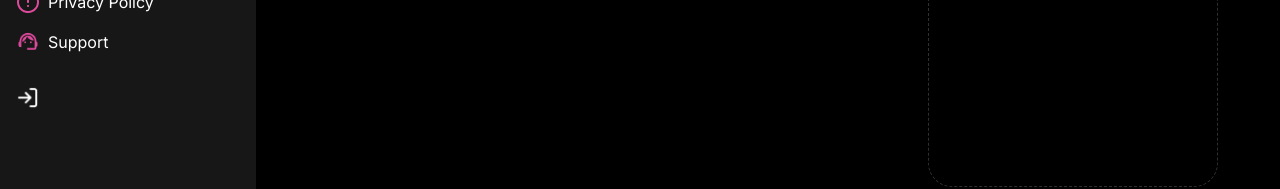
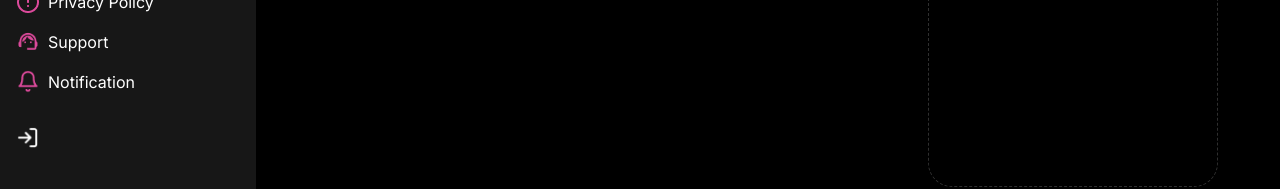
Before and after one commit to saribghouri/nightlife, a Next.js app: page /bar in a window 1280 px wide. Shown: the part 468-657 px from the top of the page. Built offline with nearby package versions, Linux system fonts and the light colour scheme; no server answers.

Commit message:
update notification icon

```diff
--- a/src/app/notification/page.jsx
+++ b/src/app/notification/page.jsx
@@ -39,13 +39,14 @@ export default function Page() {
                     <div className="lineColor 2xl:w-[40%] w-[90%] p-[2px]">
                     </div>
                 </div>
-                <div className="userTable relative pt-4 px-4 m-4 max-w-[780.33px] h-[571.59px]  rounded-t-2xl">
+                <div className="userTable relative pt-4 px-4 m-4 max-w-[780.33px] h-[571.59px] rounded-t-2xl">
                     <div className="flex w-full pt-10 items-center justify-center">
                         <div className="LeftlineColor p-[2px] w-full"></div>
                         <div className="text-[19.51px] px-2">Host</div>
                         <div className="RightlineColor p-[2px] w-full"></div>
                     </div>
-                    {
+                  <div className="h-[90%] overflow-scroll">
+                  {
                         userData?.map((item, index) => {
                             return (
                                 <div key={index} className="bg-black bg-opacity-80 userBorder rounded-3xl mt-2 my-1 p-2 flex items-center justify-between">
@@ -56,6 +57,7 @@ export default function Page() {
                             )
                         })
                     }
+                  </div>
                 </div>
             </Layout>
         </>
--- a/src/components/Layout.jsx
+++ b/src/components/Layout.jsx
@@ -11,6 +11,7 @@ import Shield from '../../public/asset/images/shield.png'
 import TermsIcon from '../../public/asset/images/termsIcon.png'
 import Privacy from '../../public/asset/images/privacy.png'
 import Support from '../../public/asset/images/support.png'
+import Notification from '../../public/asset/images/notification.png'
 import Image from "next/image";
 import { useRouter } from "next/navigation";
 import Cookies from "js-cookie";
@@ -216,6 +217,20 @@ const Layout = ({ children }) => {
                                     <span className="ml-2">Support</span>
                                 </button>
                             </li>
+                            <li className="mb-[16px]">
+                                <button
+                                    className="flex items-center text-white hover:text-gray-300 focus:outline-none"
+                                    onClick={() => router.push("/notification")}
+                                >
+                                    <Image
+                                        src={Notification}
+                                        width={24}
+                                        height={24}
+                                        alt="Booking Icon"
+                                    />
+                                    <span className="ml-2">Notification</span>
+                                </button>
+                            </li>
                         </ul>
                     </nav>
                     <div className="mt-8 cursor-pointer " >
@@ -375,6 +390,19 @@ const Layout = ({ children }) => {
                                         />
                                     </button>
                                 </li>
+                                <li className="mb-[16px]">
+                                    <button
+                                        className="flex items-center text-white hover:text-gray-300 focus:outline-none"
+                                        onClick={() => router.push("/notification")}
+                                    >
+                                        <Image
+                                            src={Notification}
+                                            width={24}
+                                            height={24}
+                                            alt="Booking Icon"
+                                        />
+                                    </button>
+                                </li>
                             </ul>
                         </nav>
                         <div className="mt-8  cursor-pointer " >
```
Also changed, not shown: public/asset/images/notification.png (added).
